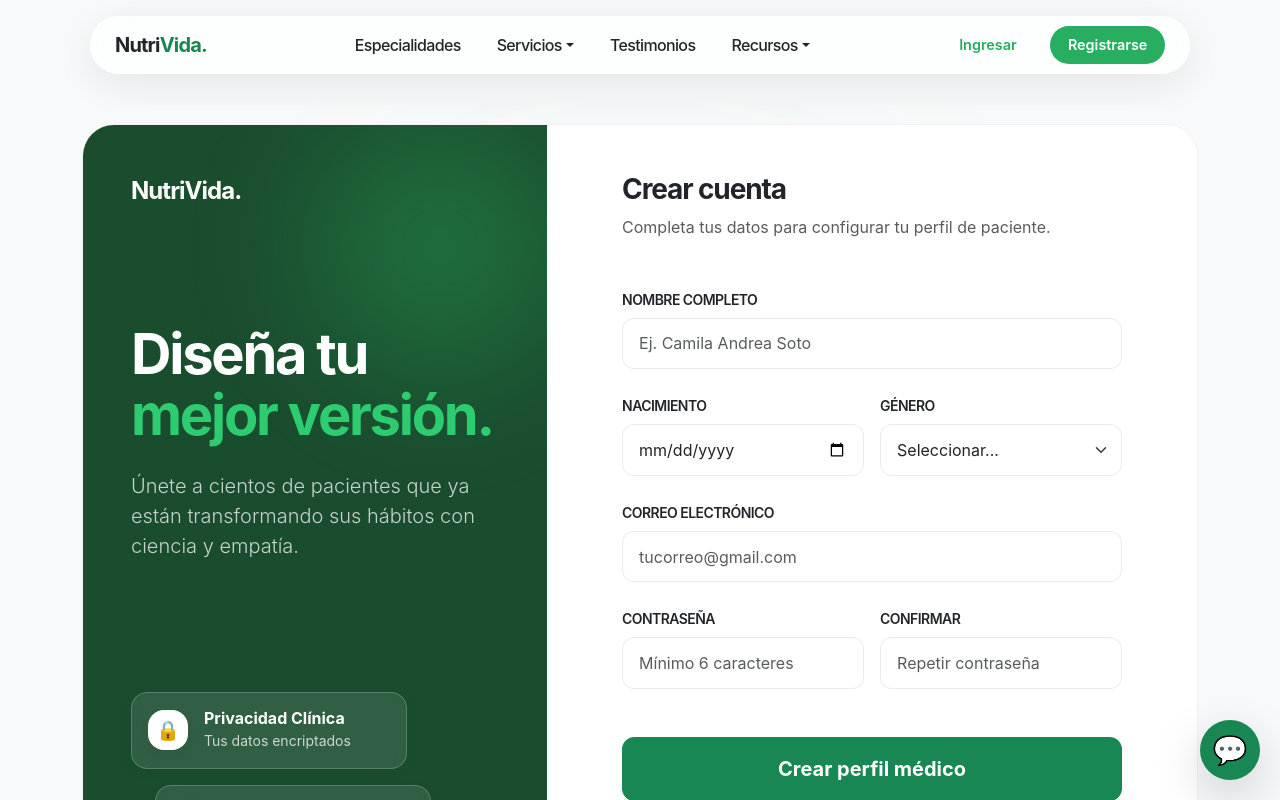
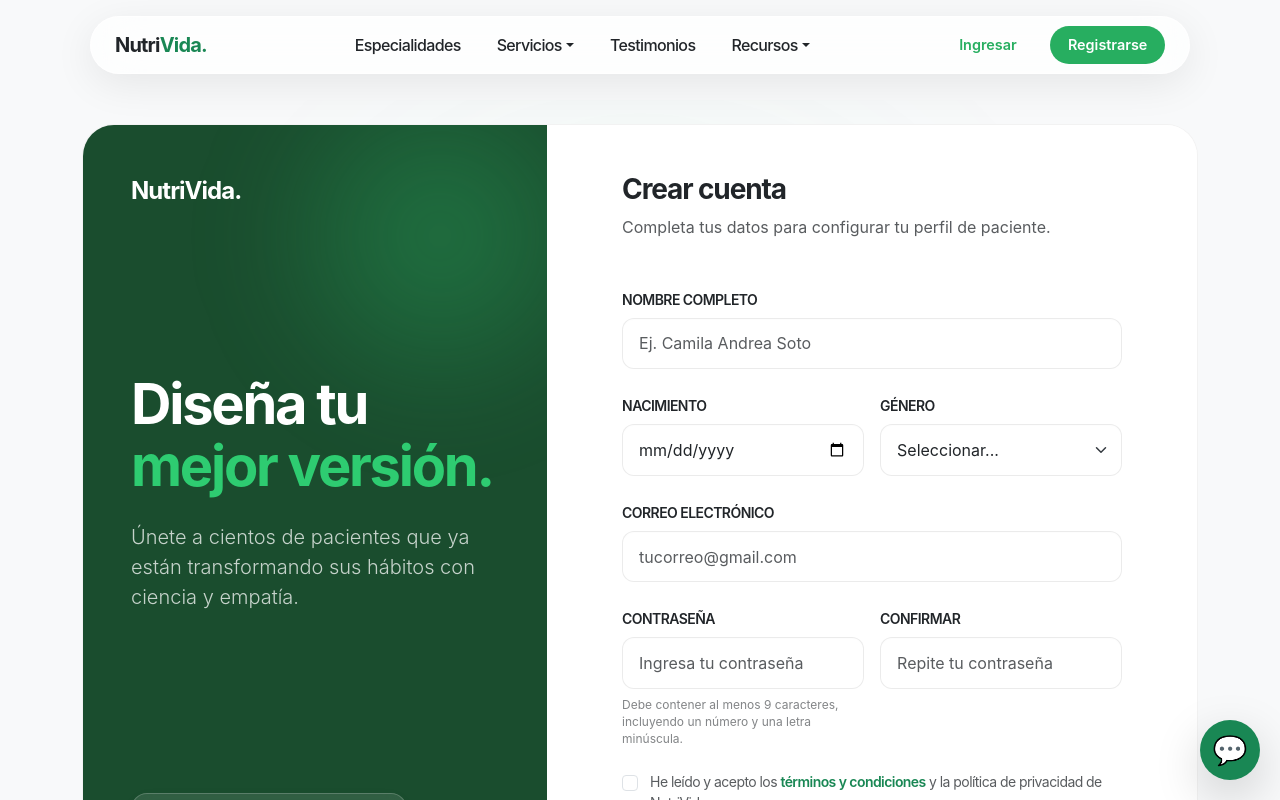
Before and after one commit to Russentt/Alchemax, a React (Vite) app: page /Alchemax/register in a window 1280 px wide. Shown: the top 800 px of the page. Built offline with nearby package versions, Linux system fonts and the light colour scheme.

Commit message:
Mejorar validacion de clave en Register.tsx

```diff
--- a/src/pages/Register.tsx
+++ b/src/pages/Register.tsx
@@ -1,11 +1,13 @@
 import { Link, useNavigate } from "react-router";
 import { useState } from "react";
 import { StorageUsuario } from "../services/storageUsuario";
+import "../index.css"; // Asegura la importación del Core Design System
 
 export default function Register() {
   const navigate = useNavigate();
 
   const [confirmPassword, setConfirmPassword] = useState<string>("");
+  const [aceptaTerminos, setAceptaTerminos] = useState<boolean>(false);
 
   const [formData, setFormData] = useState({
     nombre: "",
@@ -21,29 +23,25 @@ export default function Register() {
     e: React.ChangeEvent<HTMLInputElement | HTMLSelectElement>,
   ) => {
     const { name, value } = e.target;
-    setFormData((prev) => ({
-      ...prev,
-      [name]: value,
-    }));
+    setFormData((prev) => ({ ...prev, [name]: value }));
 
     if (errors[name]) {
       setErrors((prev) => ({ ...prev, [name]: "" }));
     }
   };
 
-  const handleSubmit = (e: React.FormEvent<HTMLFormElement>) => {
-    e.preventDefault();
+  // Función declarativa para manejar todas las validaciones fuera del flujo principal
+  const validarFormulario = () => {
     const nuevosErrores: { [key: string]: string } = {};
+    const nombreLimpio = formData.nombre.trim();
+    const emailLimpio = formData.email.trim();
 
-    const nombreLimpio = formData.nombre.trim();
-    if (!nombreLimpio) {
-      nuevosErrores.nombre = "El nombre y apellido son obligatorios.";
-    } else if (nombreLimpio.length < 3) {
-      nuevosErrores.nombre = "El nombre debe tener al menos 3 caracteres.";
-    } else if (nombreLimpio.length > 60) {
-      nuevosErrores.nombre = "El nombre no puede superar los 60 caracteres.";
-    }
+    // 1. Validaciones de Nombre
+    if (!nombreLimpio) nuevosErrores.nombre = "El nombre y apellido son obligatorios.";
+    else if (nombreLimpio.length < 3) nuevosErrores.nombre = "El nombre debe tener al menos 3 caracteres.";
+    else if (nombreLimpio.length > 60) nuevosErrores.nombre = "El nombre no puede superar los 60 caracteres.";
 
+    // 2. Validaciones de Fecha de Nacimiento
     if (!formData.fechaNacimiento) {
       nuevosErrores.fechaNacimiento = "Selecciona tu fecha de nacimiento.";
     } else {
@@ -52,51 +50,45 @@ export default function Register() {
       let edad = hoy.getFullYear() - fechaNac.getFullYear();
       const mesDiferencia = hoy.getMonth() - fechaNac.getMonth();
 
-      if (
-        mesDiferencia < 0 ||
-        (mesDiferencia === 0 && hoy.getDate() < fechaNac.getDate())
-      ) {
+      if (mesDiferencia < 0 || (mesDiferencia === 0 && hoy.getDate() < fechaNac.getDate())) {
         edad--;
       }
 
-      if (edad < 14) {
-        nuevosErrores.fechaNacimiento =
-          "Debes tener al menos 14 años para registrarte.";
-      } else if (edad > 120) {
-        nuevosErrores.fechaNacimiento =
-          "Ingresa una fecha de nacimiento válida.";
-      }
+      if (edad < 14) nuevosErrores.fechaNacimiento = "Debes tener al menos 14 años para registrarte.";
+      else if (edad > 120) nuevosErrores.fechaNacimiento = "Ingresa una fecha de nacimiento válida.";
     }
 
-    if (!formData.genero) {
-      nuevosErrores.genero = "Selecciona una opción de género.";
-    }
+    // 3. Validación de Género
+    if (!formData.genero) nuevosErrores.genero = "Selecciona una opción de género.";
 
-    const emailLimpio = formData.email.trim();
+    // 4. Validación de Email
     const emailRegex = /^[a-zA-Z0-9._-]+@[a-zA-Z0-9.-]+\.[a-zA-Z]{2,}$/;
-    if (!emailLimpio) {
-      nuevosErrores.email = "El correo electrónico es obligatorio.";
-    } else if (!emailRegex.test(emailLimpio)) {
-      nuevosErrores.email = "Ingresa un correo válido.";
-    } else if (!emailLimpio.toLowerCase().endsWith("@gmail.com")) {
-      nuevosErrores.email = "Solo se permiten correos @gmail.com.";
-    }
+    if (!emailLimpio) nuevosErrores.email = "El correo electrónico es obligatorio.";
+    else if (!emailRegex.test(emailLimpio)) nuevosErrores.email = "Ingresa un correo válido.";
+    else if (!emailLimpio.toLowerCase().endsWith("@gmail.com")) nuevosErrores.email = "Solo se permiten correos @gmail.com.";
 
-    if (!formData.password.trim()) {
-      nuevosErrores.password = "Debes ingresar una contraseña.";
-    } else if (formData.password.length < 9) {
-      nuevosErrores.password =
-        "La contraseña debe tener al menos 9 caracteres.";
-    }
+    // 5. Validación Estricta de Contraseña (Regex)
+    const passRegex = /^(?=.*[a-z])(?=.*\d).{9,}$/;
+    if (!formData.password) nuevosErrores.password = "Debes ingresar una contraseña.";
+    else if (!passRegex.test(formData.password)) nuevosErrores.password = "La contraseña no cumple con los requisitos de seguridad.";
 
-    if (!confirmPassword.trim()) {
-      nuevosErrores.confirmPassword = "Debes repetir tu contraseña.";
-    } else if (formData.password !== confirmPassword) {
-      nuevosErrores.confirmPassword = "Las contraseñas no coinciden.";
-    }
+    // 6. Validación de Confirmación
+    if (!confirmPassword.trim()) nuevosErrores.confirmPassword = "Debes repetir tu contraseña.";
+    else if (formData.password !== confirmPassword) nuevosErrores.confirmPassword = "Las contraseñas no coinciden.";
 
-    if (Object.keys(nuevosErrores).length > 0) {
-      setErrors(nuevosErrores);
+    // 7. Validación de Términos y Condiciones
+    if (!aceptaTerminos) nuevosErrores.terminos = "Debes aceptar los términos y condiciones para continuar.";
+
+    return { errores: nuevosErrores, isValid: Object.keys(nuevosErrores).length === 0, nombreLimpio, emailLimpio };
+  };
+
+  const handleSubmit = (e: React.FormEvent<HTMLFormElement>) => {
+    e.preventDefault();
+
+    const { errores, isValid, nombreLimpio, emailLimpio } = validarFormulario();
+
+    if (!isValid) {
+      setErrors(errores);
       return;
     }
 
@@ -122,88 +114,35 @@ export default function Register() {
       <div className="ambient-glow-health"></div>
 
       <div className="container position-relative" style={{ zIndex: 2 }}>
-        <div
-          className="row g-0 rounded-5 overflow-hidden shadow-glass bg-white"
-          style={{ border: "1px solid rgba(0,0,0,0.05)" }}
-        >
-          {/* Panel Visual Izquierdo (Avant-garde / Hoverstat inspired) */}
-          <div
-            className="col-lg-5 d-none d-lg-flex flex-column justify-content-between position-relative p-5 text-white"
-            style={{ backgroundColor: "#1a4d2e", overflow: "hidden" }}
-          >
-            {/* Elemento cinético de fondo */}
-            <div
-              className="position-absolute"
-              style={{
-                top: "-10%",
-                right: "-20%",
-                width: "400px",
-                height: "400px",
-                background:
-                  "radial-gradient(circle, rgba(46,204,113,0.3) 0%, transparent 70%)",
-                borderRadius: "50%",
-                filter: "blur(40px)",
-              }}
-            ></div>
+        <div className="row g-0 rounded-5 overflow-hidden shadow-glass bg-white" style={{ border: "1px solid rgba(0,0,0,0.05)" }}>
+          {/* Panel Visual Izquierdo */}
+          <div className="col-lg-5 d-none d-lg-flex flex-column justify-content-between position-relative p-5 text-white" style={{ backgroundColor: "#1a4d2e", overflow: "hidden" }}>
+            <div className="position-absolute" style={{ top: "-10%", right: "-20%", width: "400px", height: "400px", background: "radial-gradient(circle, rgba(46,204,113,0.3) 0%, transparent 70%)", borderRadius: "50%", filter: "blur(40px)" }}></div>
 
             <div className="position-relative z-index-2">
-              <Link
-                to="/"
-                className="text-white text-decoration-none fw-bolder fs-4 tracking-tight"
-              >
-                NutriVida.
-              </Link>
+              <Link to="/" className="text-white text-decoration-none fw-bolder fs-4 tracking-tight">NutriVida.</Link>
             </div>
 
             <div className="position-relative z-index-2 my-5">
-              <h2
-                className="display-4 fw-bolder tracking-tight mb-4"
-                style={{ lineHeight: 1.1 }}
-              >
+              <h2 className="display-4 fw-bolder tracking-tight mb-4" style={{ lineHeight: 1.1 }}>
                 Diseña tu <br />
                 <span style={{ color: "#2ecc71" }}>mejor versión.</span>
               </h2>
               <p className="fs-5 opacity-75 fw-light">
-                Únete a cientos de pacientes que ya están transformando sus
-                hábitos con ciencia y empatía.
+                Únete a cientos de pacientes que ya están transformando sus hábitos con ciencia y empatía.
               </p>
             </div>
 
-            {/* Micro-componentes: Badges de confianza tipo Bento flotantes */}
             <div className="position-relative z-index-2 d-flex flex-column gap-3">
-              <div
-                className="glass-panel-small p-3 rounded-4 d-flex align-items-center gap-3 w-75 hover-lift"
-                style={{
-                  background: "rgba(255,255,255,0.1)",
-                  borderColor: "rgba(255,255,255,0.2)",
-                  color: "white",
-                }}
-              >
-                <div
-                  className="icon-badge text-success"
-                  style={{ width: "40px", height: "40px", fontSize: "1.2rem" }}
-                >
-                  🔒
-                </div>
+              <div className="glass-panel-small p-3 rounded-4 d-flex align-items-center gap-3 w-75 hover-lift" style={{ background: "rgba(255,255,255,0.1)", borderColor: "rgba(255,255,255,0.2)", color: "white" }}>
+                <div className="icon-badge text-success" style={{ width: "40px", height: "40px", fontSize: "1.2rem" }}>🔒</div>
                 <div>
                   <h6 className="fw-bold mb-0">Privacidad Clínica</h6>
                   <small className="opacity-75">Tus datos encriptados</small>
                 </div>
               </div>
-              <div
-                className="glass-panel-small p-3 rounded-4 d-flex align-items-center gap-3 w-75 hover-lift ms-4"
-                style={{
-                  background: "rgba(255,255,255,0.1)",
-                  borderColor: "rgba(255,255,255,0.2)",
-                  color: "white",
-                }}
-              >
-                <div
-                  className="icon-badge text-success"
-                  style={{ width: "40px", height: "40px", fontSize: "1.2rem" }}
-                >
-                  📱
-                </div>
+              <div className="glass-panel-small p-3 rounded-4 d-flex align-items-center gap-3 w-75 hover-lift ms-4" style={{ background: "rgba(255,255,255,0.1)", borderColor: "rgba(255,255,255,0.2)", color: "white" }}>
+                <div className="icon-badge text-success" style={{ width: "40px", height: "40px", fontSize: "1.2rem" }}>📱</div>
                 <div>
                   <h6 className="fw-bold mb-0">Portal Interactivo</h6>
                   <small className="opacity-75">Pautas en tu bolsillo</small>
@@ -212,199 +151,90 @@ export default function Register() {
             </div>
           </div>
 
-          {/* Panel del Formulario Derecho (Apple Minimalist) */}
+          {/* Panel del Formulario Derecho */}
           <div className="col-lg-7 p-4 p-md-5 bg-white">
             <div className="max-w-md mx-auto" style={{ maxWidth: "500px" }}>
               <div className="text-start mb-5">
-                <h3 className="fw-bold text-dark tracking-tight">
-                  Crear cuenta
-                </h3>
-                <p className="text-muted">
-                  Completa tus datos para configurar tu perfil de paciente.
-                </p>
+                <h3 className="fw-bold text-dark tracking-tight">Crear cuenta</h3>
+                <p className="text-muted">Completa tus datos para configurar tu perfil de paciente.</p>
               </div>
 
               <form className="formulario" onSubmit={handleSubmit} noValidate>
                 <div className="mb-4">
-                  <label
-                    htmlFor="regNombre"
-                    className="form-label fw-semibold text-dark small text-uppercase tracking-tight"
-                  >
-                    Nombre completo
-                  </label>
-                  {errors.nombre && (
-                    <div className="text-danger small fw-semibold mb-2">
-                      ⚠️ {errors.nombre}
-                    </div>
-                  )}
-                  <input
-                    type="text"
-                    className={`form-control apple-input ${errors.nombre ? "is-invalid" : ""}`}
-                    id="regNombre"
-                    name="nombre"
-                    placeholder="Ej. Camila Andrea Soto"
-                    value={formData.nombre}
-                    onChange={handleChange}
-                    required
-                  />
+                  <label htmlFor="regNombre" className="form-label fw-semibold text-dark small text-uppercase tracking-tight">Nombre completo</label>
+                  {errors.nombre && <div className="text-danger small fw-semibold mb-2">⚠️ {errors.nombre}</div>}
+                  <input type="text" className={`form-control apple-input ${errors.nombre ? "is-invalid" : ""}`} id="regNombre" name="nombre" placeholder="Ej. Camila Andrea Soto" value={formData.nombre} onChange={handleChange} required />
                 </div>
 
                 <div className="row g-3 mb-4">
                   <div className="col-md-6">
-                    <label
-                      htmlFor="regFechaNac"
-                      className="form-label fw-semibold text-dark small text-uppercase tracking-tight"
-                    >
-                      Nacimiento
-                    </label>
-                    {errors.fechaNacimiento && (
-                      <div className="text-danger small fw-semibold mb-2">
-                        ⚠️ {errors.fechaNacimiento}
-                      </div>
-                    )}
-                    <input
-                      type="date"
-                      className={`form-control apple-input ${errors.fechaNacimiento ? "is-invalid" : ""}`}
-                      id="regFechaNac"
-                      name="fechaNacimiento"
-                      value={formData.fechaNacimiento}
-                      onChange={handleChange}
-                      required
-                    />
+                    <label htmlFor="regFechaNac" className="form-label fw-semibold text-dark small text-uppercase tracking-tight">Nacimiento</label>
+                    {errors.fechaNacimiento && <div className="text-danger small fw-semibold mb-2">⚠️ {errors.fechaNacimiento}</div>}
+                    <input type="date" className={`form-control apple-input ${errors.fechaNacimiento ? "is-invalid" : ""}`} id="regFechaNac" name="fechaNacimiento" value={formData.fechaNacimiento} onChange={handleChange} required />
                   </div>
 
                   <div className="col-md-6">
-                    <label
-                      htmlFor="regGenero"
-                      className="form-label fw-semibold text-dark small text-uppercase tracking-tight"
-                    >
-                      Género
-                    </label>
-                    {errors.genero && (
-                      <div className="text-danger small fw-semibold mb-2">
-                        ⚠️ {errors.genero}
-                      </div>
-                    )}
-                    <select
-                      className={`form-select apple-input ${errors.genero ? "is-invalid" : ""}`}
-                      id="regGenero"
-                      name="genero"
-                      value={formData.genero}
-                      onChange={handleChange}
-                      required
-                      style={{
-                        borderColor: errors.genero ? "#dc3545" : undefined,
-                      }}
-                    >
-                      <option value="" disabled>
-                        Seleccionar...
-                      </option>
+                    <label htmlFor="regGenero" className="form-label fw-semibold text-dark small text-uppercase tracking-tight">Género</label>
+                    {errors.genero && <div className="text-danger small fw-semibold mb-2">⚠️ {errors.genero}</div>}
+                    <select className={`form-select apple-input ${errors.genero ? "is-invalid" : ""}`} id="regGenero" name="genero" value={formData.genero} onChange={handleChange} required style={{ borderColor: errors.genero ? "#dc3545" : undefined }}>
+                      <option value="" disabled>Seleccionar...</option>
                       <option value="femenino">Femenino</option>
                       <option value="masculino">Masculino</option>
                       <option value="otro">Otro</option>
-                      <option value="prefiero-no-decirlo">
-                        Prefiero no decirlo
-                      </option>
+                      <option value="prefiero-no-decirlo">Prefiero no decirlo</option>
                     </select>
                   </div>
                 </div>
 
                 <div className="mb-4">
-                  <label
-                    htmlFor="regEmail"
-                    className="form-label fw-semibold text-dark small text-uppercase tracking-tight"
-                  >
-                    Correo electrónico
-                  </label>
-                  {errors.email && (
-                    <div className="text-danger small fw-semibold mb-2">
-                      ⚠️ {errors.email}
-                    </div>
-                  )}
-                  <input
-                    type="email"
-                    className={`form-control apple-input ${errors.email ? "is-invalid" : ""}`}
-                    id="regEmail"
-                    name="email"
-                    placeholder="tucorreo@gmail.com"
-                    value={formData.email}
-                    onChange={handleChange}
-                    required
-                  />
+                  <label htmlFor="regEmail" className="form-label fw-semibold text-dark small text-uppercase tracking-tight">Correo electrónico</label>
+                  {errors.email && <div className="text-danger small fw-semibold mb-2">⚠️ {errors.email}</div>}
+                  <input type="email" className={`form-control apple-input ${errors.email ? "is-invalid" : ""}`} id="regEmail" name="email" placeholder="tucorreo@gmail.com" value={formData.email} onChange={handleChange} required />
                 </div>
 
                 <div className="row g-3 mb-4">
                   <div className="col-md-6">
-                    <label
-                      htmlFor="regPassword"
-                      className="form-label fw-semibold text-dark small text-uppercase tracking-tight"
-                    >
-                      Contraseña
-                    </label>
-                    {errors.password && (
-                      <div className="text-danger small fw-semibold mb-2">
-                        ⚠️ {errors.password}
-                      </div>
-                    )}
-                    <input
-                      type="password"
-                      className={`form-control apple-input ${errors.password ? "is-invalid" : ""}`}
-                      id="regPassword"
-                      name="password"
-                      placeholder="Mínimo 6 caracteres"
-                      value={formData.password}
-                      onChange={handleChange}
-                      required
-                    />
+                    <label htmlFor="regPassword" className="form-label fw-semibold text-dark small text-uppercase tracking-tight">Contraseña</label>
+                    {errors.password && <div className="text-danger small fw-semibold mb-2">⚠️ {errors.password}</div>}
+                    <input type="password" className={`form-control apple-input ${errors.password ? "is-invalid" : ""}`} id="regPassword" name="password" placeholder="Ingresa tu contraseña" value={formData.password} onChange={handleChange} required />
+                    {/* Accesibilidad: Requisitos explícitos fuera del placeholder */}
+                    <div className="form-text mt-2 small" style={{ fontSize: '0.75rem', opacity: 0.75, lineHeight: 1.4 }}>
+                      Debe contener al menos 9 caracteres, incluyendo un número y una letra minúscula.
+                    </div>
                   </div>
 
                   <div className="col-md-6">
-                    <label className="form-label fw-semibold text-dark small text-uppercase tracking-tight">
-                      Confirmar
-                    </label>
-                    {errors.confirmPassword && (
-                      <div className="text-danger small fw-semibold mb-2">
-                        ⚠️ {errors.confirmPassword}
-                      </div>
-                    )}
-                    <input
-                      type="password"
-                      name="confirmPassword"
-                      className={`form-control apple-input ${errors.confirmPassword ? "is-invalid" : ""}`}
-                      placeholder="Repetir contraseña"
-                      value={confirmPassword}
-                      onChange={(e) => {
-                        setConfirmPassword(e.target.value);
-                        if (errors.confirmPassword) {
-                          setErrors((prev) => ({
-                            ...prev,
-                            confirmPassword: "",
-                          }));
-                        }
-                      }}
-                      required
-                    />
+                    <label className="form-label fw-semibold text-dark small text-uppercase tracking-tight">Confirmar</label>
+                    {errors.confirmPassword && <div className="text-danger small fw-semibold mb-2">⚠️ {errors.confirmPassword}</div>}
+                    <input type="password" name="confirmPassword" className={`form-control apple-input ${errors.confirmPassword ? "is-invalid" : ""}`} placeholder="Repite tu contraseña" value={confirmPassword} onChange={(e) => { setConfirmPassword(e.target.value); if (errors.confirmPassword) { setErrors((prev) => ({ ...prev, confirmPassword: "" })); } }} required />
                   </div>
                 </div>
 
-                <div className="d-grid mt-5">
-                  <button
-                    type="submit"
-                    className="btn btn-success btn-lg fw-bold apple-btn py-3"
-                  >
-                    Crear perfil médico
-                  </button>
+                {/* Nuevo recuadro de Términos y Condiciones */}
+                <div className="form-check mb-4 mt-2">
+                  <input
+                    className={`form-check-input ${errors.terminos ? "is-invalid" : ""}`}
+                    type="checkbox"
+                    id="terminosCondiciones"
+                    checked={aceptaTerminos}
+                    onChange={(e) => {
+                      setAceptaTerminos(e.target.checked);
+                      if (errors.terminos) setErrors((prev) => ({ ...prev, terminos: "" }));
+                    }}
+                  />
+                  <label className="form-check-label text-muted small tracking-tight ms-1" htmlFor="terminosCondiciones">
+                    He leído y acepto los <Link to="#" className="text-success text-decoration-none fw-semibold hover-lift">términos y condiciones</Link> y la política de privacidad de NutriVida.
+                  </label>
+                  {errors.terminos && <div className="text-danger small fw-semibold mt-1">⚠️ {errors.terminos}</div>}
+                </div>
+
+                <div className="d-grid mt-4">
+                  <button type="submit" className="btn btn-success btn-lg fw-bold apple-btn py-3">Crear perfil médico</button>
                 </div>
 
                 <div className="text-center mt-4">
                   <p className="text-muted small">
-                    ¿Ya tienes un perfil?{" "}
-                    <Link
-                      to="/login"
-                      className="text-success text-decoration-none fw-bold hover-lift d-inline-block"
-                    >
-                      Inicia sesión
-                    </Link>
+                    ¿Ya tienes un perfil? <Link to="/login" className="text-success text-decoration-none fw-bold hover-lift d-inline-block">Inicia sesión</Link>
                   </p>
                 </div>
               </form>
```
